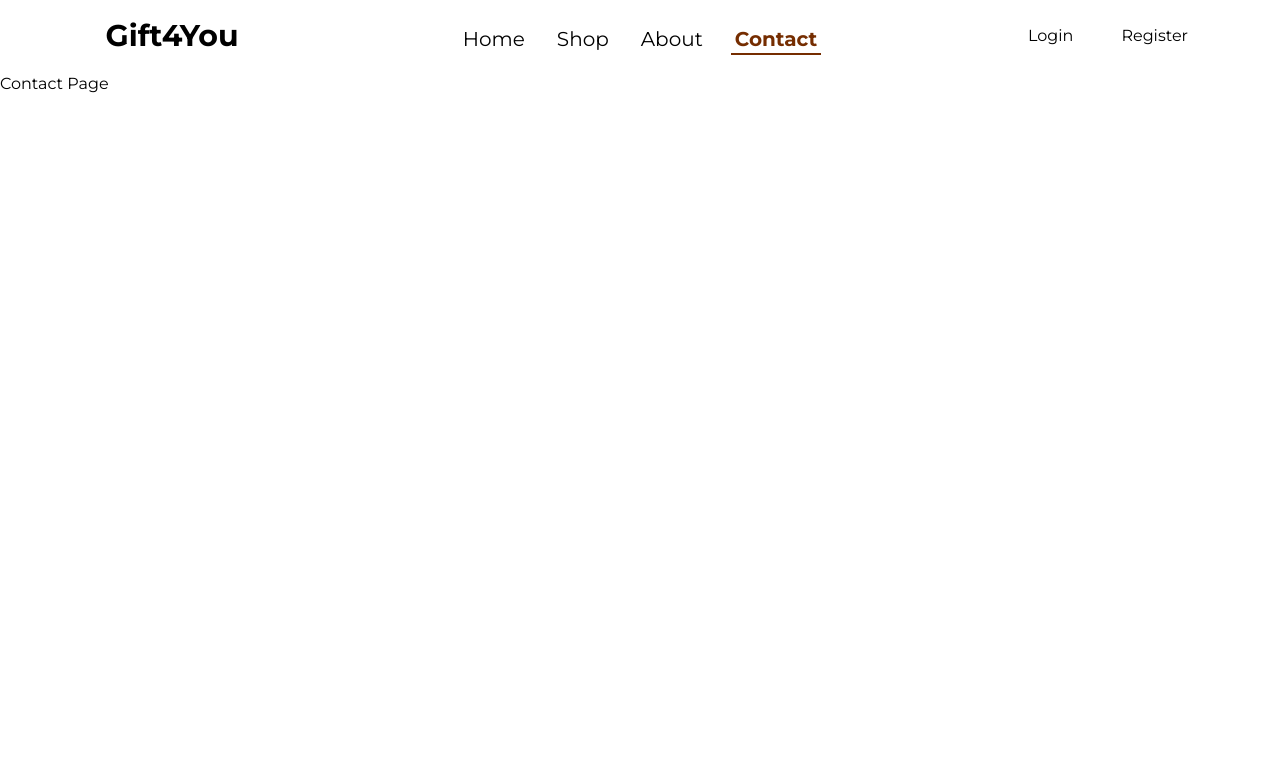
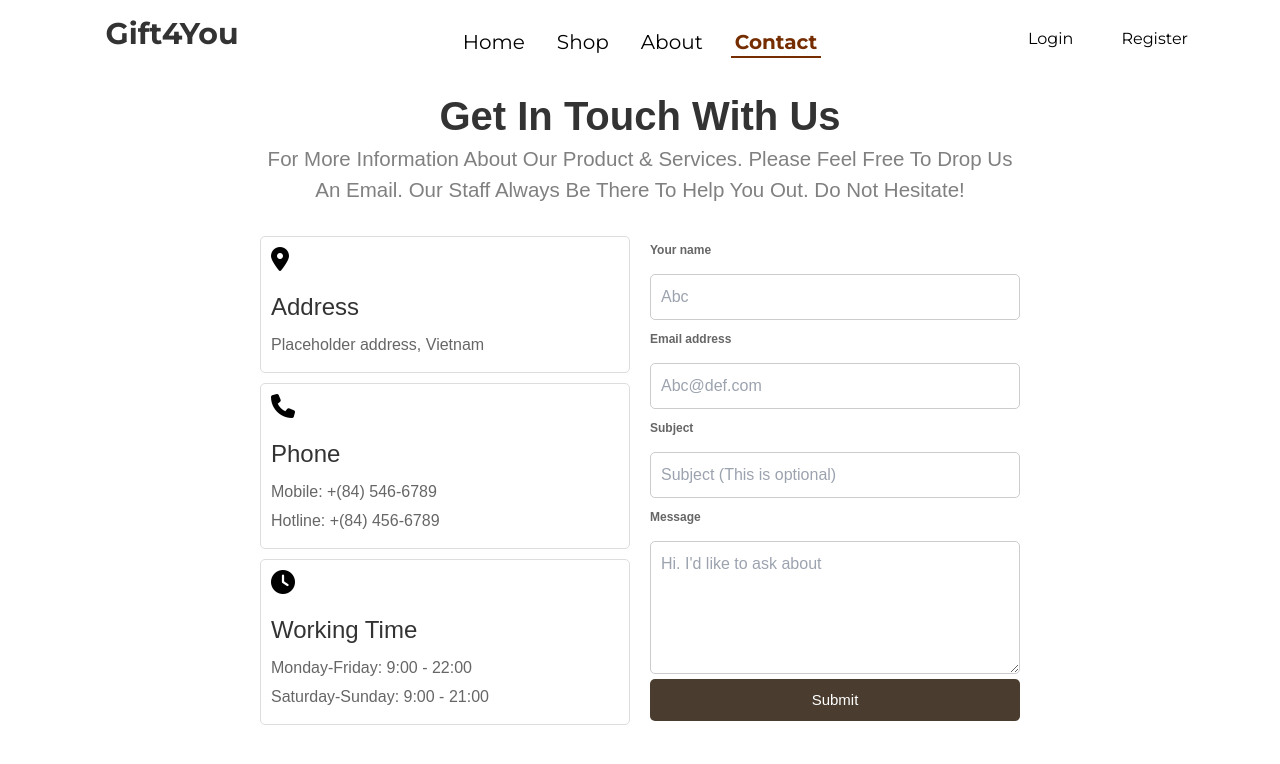
Before and after one commit to ngtnh013/Gift4You-FE, a React (Vite) app: page /contact in a window 1280 px wide. Shown: the top 764 px of the page. Built offline with nearby package versions, Linux system fonts and the light colour scheme.

Commit message:
Contact Page, Home Page

```diff
--- a/package.json
+++ b/package.json
@@ -10,6 +10,7 @@
     "preview": "vite preview"
   },
   "dependencies": {
+    "@fortawesome/fontawesome-free": "^6.6.0",
     "react": "^18.3.1",
     "react-dom": "^18.3.1",
     "react-hook-form": "^7.53.1",
@@ -29,6 +30,6 @@
     "globals": "^15.11.0",
     "postcss": "^8.4.47",
     "tailwindcss": "^3.4.14",
-    "vite": "^5.4.9"
+    "vite": "^5.4.10"
   }
 }
--- /dev/null
+++ b/src/pages/Contact/index.css
@@ -0,0 +1,89 @@
+.get-in-touch {
+    max-width: 800px;
+    margin: 0 auto;
+    padding: 20px;
+    font-family: Arial, sans-serif;
+    text-align: center;
+  }
+
+  .get-in-touch h1 {
+    font-weight: 550;
+    font-size: 2.5rem;
+    margin-bottom: 10px;
+  }
+
+  .get-in-touch p {
+    margin-bottom: 20px;
+  }
+  .pcontent {
+    font-size: 20.5px;
+    color: gray;
+  }
+  .contact-container {
+    display: flex;
+    justify-content: space-between; /* Aligns the items left and right */
+  }
+
+  .contact-info {
+    flex: 1; /* Allows it to take up available space */
+    margin-right: 20px; /* Adds space between contact info and form */
+  }
+
+  .info-item {
+    margin: 10px 0; /* Adds vertical space between items */
+    padding: 10px;
+    border: 1px solid #ddd;
+    border-radius: 5px;
+    text-align: left;
+  }
+  .info-item i {
+    font-size: 1.5rem;
+    margin-bottom: 20px;
+  }
+  .info-item h2 {
+    font-size: 1.5rem;
+  }
+
+  .info-item p {
+    margin: 5px 0;
+  }
+
+  .contact-form {
+    flex: 1; /* Allows the form to take up the remaining space */
+    display: flex;
+    flex-direction: column;
+  }
+  .pdess {
+    text-align: left;
+    margin-top: 15px;
+    font-size: 12px;
+    font-weight: bold;
+  }
+  .contact-form input {
+    padding: 10px;
+    margin: -5px 0;
+    border: 1px solid #ccc;
+    border-radius: 5px;
+  }
+  .contact-form textarea {
+    padding: 10px;
+    margin: -5px 0;
+    border: 1px solid #ccc;
+    height: 133px;
+    border-radius: 5px;
+  }
+
+  .contact-form button {
+    margin-top: 10px;
+    padding: 10px;
+    background-color: #4a3c2e;
+    color: white;
+    border: none;
+    font-size: 15px;
+    border-radius: 5px;
+    cursor: pointer;
+  }
+
+  .contact-form button:hover {
+    background-color: #3a3227;
+  }
--- a/src/pages/Contact/index.jsx
+++ b/src/pages/Contact/index.jsx
@@ -1,5 +1,50 @@
+import './index.css';
+import '@fortawesome/fontawesome-free/css/all.min.css';
+
 function ContactPage() {
-    return ( <div>Contact Page</div> );
+    return ( <div className="get-in-touch">
+        <h1>Get In Touch With Us</h1>
+        <p className="pcontent">
+          For More Information About Our Product & Services. Please Feel Free To Drop Us An Email.
+          Our Staff Always Be There To Help You Out. Do Not Hesitate!
+        </p>
+
+        <div className="contact-container">
+          <div className="contact-info">
+            <div className="info-item">
+              <i className="fas fa-map-marker-alt"></i>
+              <h2>Address</h2>
+              <p>Placeholder address, Vietnam</p>
+            </div>
+
+            <div className="info-item">
+              <i className="fas fa-phone"></i>
+              <h2>Phone</h2>
+              <p>Mobile: +(84) 546-6789</p>
+              <p>Hotline: +(84) 456-6789</p>
+            </div>
+
+            <div className="info-item">
+              <i className="fas fa-clock"></i>
+              <h2>Working Time</h2>
+              <p>Monday-Friday: 9:00 - 22:00</p>
+              <p>Saturday-Sunday: 9:00 - 21:00</p>
+            </div>
+          </div>
+
+          <form className="contact-form">
+            <p className="pdess">Your name</p>
+            <input type="text" placeholder="Abc" required />
+            <p className="pdess">Email address</p>
+            <input type="email" placeholder="Abc@def.com" required />
+            <p className="pdess">Subject</p>
+            <input type="text" placeholder="Subject (This is optional)" />
+            <p className="pdess">Message</p>
+            <textarea placeholder="Hi. I'd like to ask about" required></textarea>
+            <button type="submit">Submit</button>
+          </form>
+        </div>
+      </div> );
 }
 
 export default ContactPage;
--- /dev/null
+++ b/src/pages/Home/index.css
@@ -0,0 +1,154 @@
+ .HomeForm {
+    font-family: sans-serif;
+    display: flex;
+    flex-direction: column;
+    min-height: 100vh;
+    width: 100%;
+  }
+
+  .gift-experience {
+    width: 100%;
+    background-color: #ffe5c2;
+    display: flex;
+  }
+
+  .left-side {
+    width: 50%;
+    background-color: #ffe5c2;
+    padding: 50px;
+    display: flex;
+    flex-direction: column;
+    justify-content: center;
+    padding-left: 100px;
+    align-items: flex-start;
+  }
+  .right-side {
+    width: 50%;
+    display: flex;
+    justify-content: center;
+    flex: 1;
+    align-items: center;
+    background-color: #fff;
+  }
+  .create {
+    font-size: 4.5em;
+    margin-bottom: 50px;
+    font-weight: bold;
+    color: #8b4513;
+    text-align: left;
+  }
+  .subtitle {
+    margin-top: -30px;
+    font-size: 2em;
+    font-weight: bold;
+    color: #8b4513;
+    text-align: left;
+  }
+  .description {
+    margin-top: 30px;
+  }
+  .pdes {
+    margin-top: -20px;
+    font-size: 1.5em;
+    text-align: left;
+  }
+  .image {
+    width: 800px;
+    height: 100%;
+    background-image: url('https://confettigifts.in/cdn/shop/files/openwhen1.jpg?v=1717744384');
+    background-size: cover;
+    background-position: center;
+  }
+
+  h1, h2, h3 {
+    color: #333;
+    margin-bottom: 10px;
+  }
+
+  p {
+    color: #666;
+    margin-bottom: 20px;
+  }
+
+  .features {
+    display: flex;
+    flex-wrap: wrap;
+    justify-content: center;
+  }
+  .featuresTitle {
+    margin-top: 50px;
+    display: flex;
+    flex-wrap: wrap;
+    justify-content: center;
+  }
+  .featureTitle {
+    margin: 25px;
+    width: calc(70% - 40px);
+  }
+  .featureTitle h1 {
+    font-weight: bold;
+    text-align: center;
+    font-size: 44px;
+  }
+  .feature {
+    margin: 25px;
+    width: calc(30% - 40px);
+  }
+  .feature h3 {
+    margin-bottom: 10px;
+    font-size: 30px;
+    font-weight: 600;
+    text-align: center;
+  }
+
+  .feature p {
+    margin-bottom: 20px;
+    font-size: 22px;
+    text-align: center;
+  }
+
+  .gift-box {
+    display: flex;
+    justify-content: center;
+    margin: 50px 0;
+    height: 450px;
+    background-color: #ffe5c2;
+  }
+
+  .box-image {
+    margin-right: 50px;
+    background-color: #fff;
+  }
+  .box-image img {
+    width: 1000px;
+    height: 100%;
+    border-radius: 10px;
+  }
+
+  .box-content h2 {
+    margin-top: 50px;
+    font-size: 85px;
+    color: #8b4513;
+  }
+
+  .box-content p {
+    margin-top: 50px;
+    margin-bottom: 20px;
+    font-size: 35px;
+    text-align: left;
+  }
+
+  button {
+    background-color: #8b4513;
+    color: #fff;
+    border: none;
+    padding: 10px 20px;
+    margin-top: 20px;
+    font-size: 25px;
+    cursor: pointer;
+    margin-bottom: 20px;
+  }
+
+  button:hover {
+    background-color: #444;
+  }
--- a/src/pages/Home/index.jsx
+++ b/src/pages/Home/index.jsx
@@ -1,5 +1,64 @@
+import './index.css';
 function HomePage() {
-    return ( <div>home page</div> );
+    return ( <div className="HomeForm">
+        <main className="main">
+            <section className="gift-experience">
+              <div className="left-side">
+                  <div className="title">
+                      <h1 className="create">Create</h1>
+                      <p className="subtitle">Unforgettable</p>
+                      <p className="subtitle">Gift Experience for</p>
+                      <p className="subtitle">Every Occasions</p>
+                  </div>
+                  <div className="description">
+                      <p  className="pdes">Welcome to Gift4U, where you can</p>
+                      <p  className="pdes">design and personalize the perfect gift</p>
+                      <p  className="pdes">box for any special moments,</p>
+                      <p  className="pdes">guaranteed to bring joy to your loved</p>
+                      <p  className="pdes">ones.</p>
+                  </div>
+              </div>
+              <div className="right-side">
+                  <div className="image">
+                  </div>
+              </div>
+            </section>
+
+            <section className="featuresTitle">
+              <div className="featureTitle">
+                <h1>Choose from a varitey of boc templates to create your perfect gift box</h1>
+              </div>
+            </section>
+
+            <section className="features">
+              <div className="feature">
+                <h3>Customize your gifts with a personal touch.</h3>
+                <p>Customizable templates to make your gift truly unique.</p>
+              </div>
+              <div className="feature">
+                <h3>A variety of decorations to enhance your gift</h3>
+                <p>Personalize your gift with a heartfelt messages or cherished memories.</p>
+              </div>
+              <div className="feature">
+                <h3>Add a message or photo to make your gift extra special</h3>
+                <p>Explore our selection of extra goodies to make your gift even more special.</p>
+              </div>
+            </section>
+
+            <section className="gift-box">
+              <div className="box-image">
+                <img src="https://www.foldaboxusa.com/cdn/shop/products/HotPinkSatinonBlackA5Deep_1200x.jpg?v=1700520516" alt="Gift Box" />
+              </div>
+              <div className="box-content">
+                <h2>Discover the</h2>
+                <h2>Perfect Gift Box</h2>
+                <p>Choose from our wide selection of customizable gift boxes for any occasion.</p>
+                <button>Create Now</button>
+              </div>
+            </section>
+
+        </main>
+      </div> );
 }
 
 export default HomePage;
```
Also changed, not shown: 1 other file (tests, documents, lock files or other folders).
